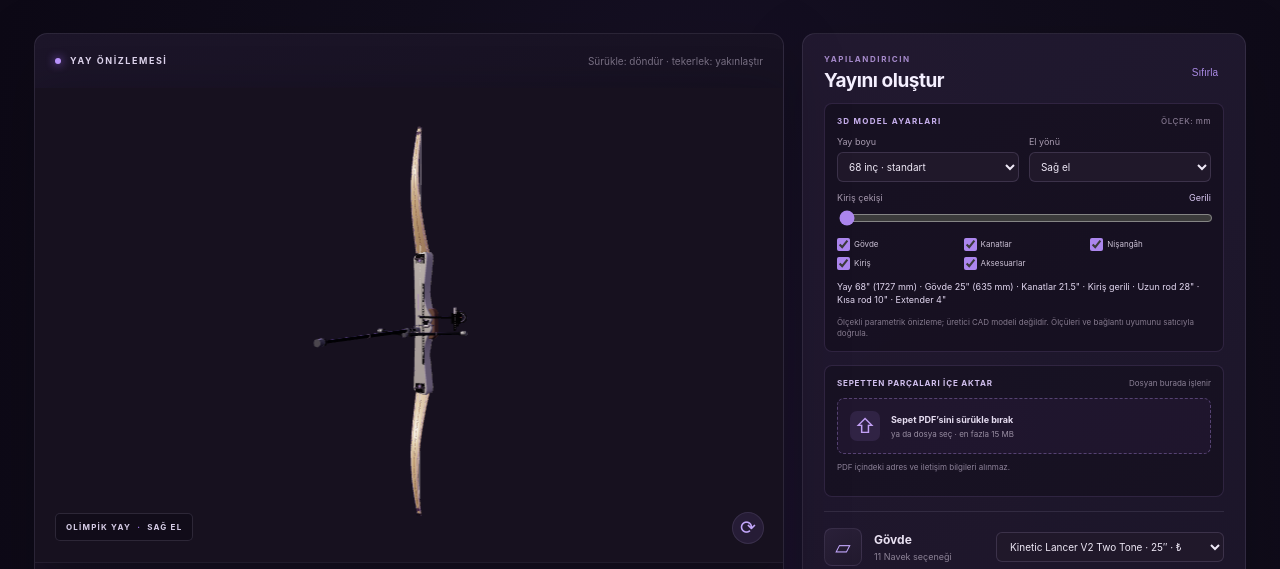
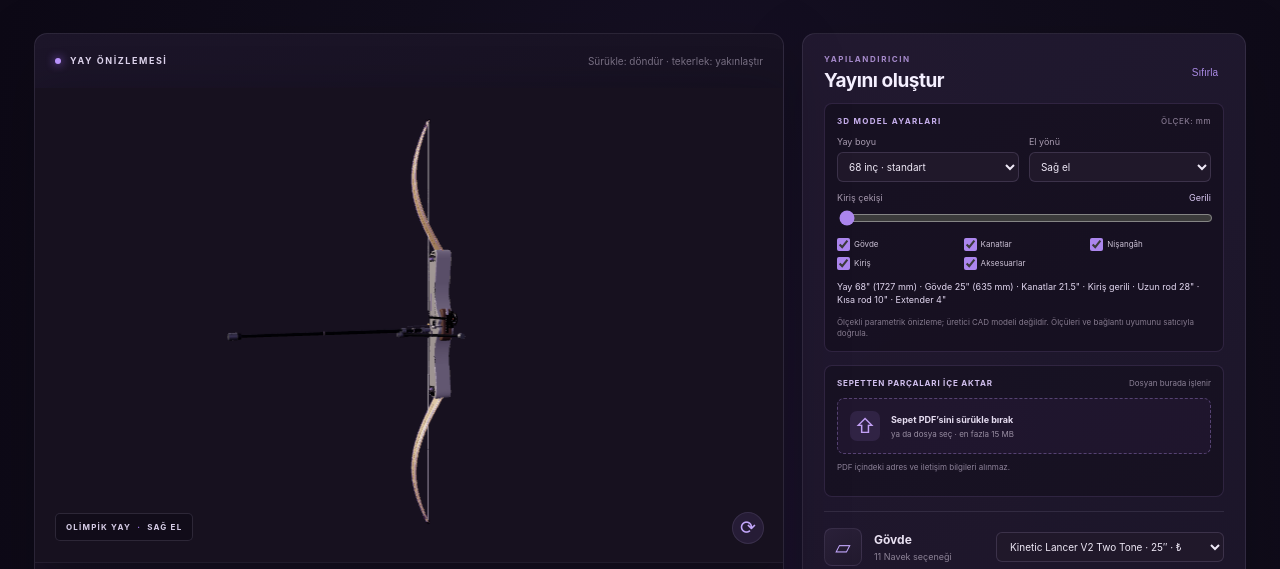
Before and after one commit to tahap0l/okculuk-alisveris-model, a website: page index.html in a window 1280 px wide. Shown: the part 231-800 px from the top of the page. Drawn offline with nearby package versions, Linux system fonts and the light colour scheme.

Commit message:
Fix string and limb orientation in bow model

```diff
--- a/index.html
+++ b/index.html
@@ -6,8 +6,8 @@
   <meta name="theme-color" content="#100b20" />
   <meta name="description" content="Navek okçuluk ürünlerini seçin, görsel önizlemede deneyin ve ürün uyumluluğu için doğrulanmış bilgilere bakın." />
   <title>OkForm — Yayını kendin kur</title>
-  <link rel="stylesheet" href="./styles.css?v=navek-3d-8" />
-  <link rel="stylesheet" href="./navek.css?v=navek-3d-8" />
+  <link rel="stylesheet" href="./styles.css?v=navek-3d-9" />
+  <link rel="stylesheet" href="./navek.css?v=navek-3d-9" />
   <script type="importmap">
     {"imports":{"three":"https://cdn.jsdelivr.net/npm/three@0.186.0/build/three.module.js","three/addons/":"https://cdn.jsdelivr.net/npm/three@0.186.0/examples/jsm/"}}
   </script>
@@ -33,6 +33,6 @@
   </main>
   <dialog id="summaryDialog"><div class="dialog-inner"><button class="dialog-close" id="closeDialog" aria-label="Kapat">×</button><div class="eyebrow small">YAPILANDIRMA ÖZETİ</div><h2>Seçimlerin hazır.</h2><p>Fiyatlar 10.10.2026 tarihinde Navek ürün sayfalarından kontrol edilmiştir ve değişebilir. Rod boyları 3D model ayarıdır; fiyat ve stok varyantını Navek’te doğrula. Önizleme renkleri satıcı varyantı değildir.</p><div id="summaryContent"></div><button class="summary-button full" id="copySummary">Özeti kopyala <span>↗</span></button></div></dialog>
   <div id="toast" class="toast" role="status"></div>
-  <script type="module" src="./src/main.js?v=navek-3d-8"></script>
+  <script type="module" src="./src/main.js?v=navek-3d-9"></script>
 </body>
 </html>
--- a/src/main.js
+++ b/src/main.js
@@ -1,5 +1,5 @@
-import { partCatalog, partMeta, initialSelection, initialColors, selectedPart, evaluateCompatibility, getPartCompatibility, calculateTotal } from "./catalog.js?v=navek-3d-8";
-import { createBowRenderer } from "./renderer.js?v=navek-3d-8";
+import { partCatalog, partMeta, initialSelection, initialColors, selectedPart, evaluateCompatibility, getPartCompatibility, calculateTotal } from "./catalog.js?v=navek-3d-9";
+import { createBowRenderer } from "./renderer.js?v=navek-3d-9";
 
 const $ = id => document.getElementById(id);
 const selection = { ...initialSelection }, colors = { ...initialColors };
--- a/src/modeling.js
+++ b/src/modeling.js
@@ -1,5 +1,10 @@
 export const MILLIMETERS_PER_INCH = 25.4;
+export const STRING_BRACE_HEIGHT_MM = 55;
 export const SUPPORTED_BOW_LENGTHS_INCHES = Object.freeze([66, 68, 70]);
+
+export function getStringTipOffsetMm(drawMm = 0) {
+  return STRING_BRACE_HEIGHT_MM + Math.max(0, Number(drawMm) || 0) * 0.12;
+}
 
 export function getRiserLengthInches(part) {
   const parsed = Number(part?.riserLengthInches ?? String(part?.dimensions ?? "").match(/[\d.]+/)?.[0]);
--- a/src/renderer.js
+++ b/src/renderer.js
@@ -1,6 +1,6 @@
 import * as THREE from "three";
 import { OrbitControls } from "three/addons/controls/OrbitControls.js";
-import { calculateModelDimensions, getRiserLengthInches } from "./modeling.js?v=3d-model-3";
+import { calculateModelDimensions, getRiserLengthInches, getStringTipOffsetMm, STRING_BRACE_HEIGHT_MM } from "./modeling.js?v=navek-3d-9";
 
 const DEFAULTS = { riser: "#7652b2", limbs: "#ded9e7", sight: "#28242e", string: "#ece5f4", longRod: "#28242e", shortRod: "#28242e", extender: "#28242e", vbar: "#9b8cae" };
 const COMPONENTS = ["riser", "limbs", "sight", "string", "accessories"];
@@ -142,7 +142,7 @@ function buildLimb(sign, dimensions, style = "generic", drawMm = 0) {
   const sample = t => ({
     y: sign * (dimensions.riserLengthMm / 2 - 4 + (dimensions.limbTipOffsetMm - dimensions.riserLengthMm / 2) * t),
     x: 1 + (style.includes("formula") ? 20 : 14) * profile[2] * Math.sin(Math.PI * t) - 4 * t,
-    z: 2 + (style.includes("foam") ? 112 : style.includes("bamboo") ? 94 : 102) * Math.sin(Math.PI * t) + 28 * t + drawMm * (0.12 * t + 0.11 * Math.sin(Math.PI * t)),
+    z: 2 + (style.includes("foam") ? 112 : style.includes("bamboo") ? 94 : 102) * Math.sin(Math.PI * t) + (STRING_BRACE_HEIGHT_MM - 2) * t + drawMm * (0.12 * t + 0.11 * Math.sin(Math.PI * t)),
     width: THREE.MathUtils.lerp((style.includes("foam") ? 27 : style.includes("b1") ? 34 : 31) * profile[0], (style.includes("foam") ? 7.5 : 8.5) * profile[0], Math.pow(t, 0.84)),
     depth: THREE.MathUtils.lerp((style.includes("foam") ? 7 : 8.5) * profile[1], 3.3 * profile[1], t)
   });
@@ -225,8 +225,8 @@ function makeSight(group, handedness, color, part = {}) {
 }
 function makeString(group, dimensions, color, part = {}, drawMm = 0) {
   const tip = dimensions.limbTipOffsetMm;
-  const tipZ = 30 + drawMm * 0.12;
-  const points = [new THREE.Vector3( -3, -tip, tipZ), new THREE.Vector3(0, 0, tipZ + drawMm), new THREE.Vector3(3, tip, tipZ)];
+  const tipZ = getStringTipOffsetMm(drawMm);
+  const points = [new THREE.Vector3(-3, -tip, tipZ), new THREE.Vector3(0, 0, tipZ + drawMm), new THREE.Vector3(-3, tip, tipZ)];
   const curve = new THREE.CatmullRomCurve3(points);
   const style = part.modelStyle ?? "generic";
   const thickness = style.includes("dacron") || style.includes("b50") ? 2.05 : style.includes("fastflight") ? 1.35 : style.includes("8125") ? 1.5 : 1.7;
@@ -435,8 +435,7 @@ export function createBowRenderer(canvas) {
       for (const key of IMPORTED_COMPONENTS) importedGroups[key].visible = key === "accessories" ? visible.accessories : visible[key];
       const rodDepth = rodLength(selectedAccessories.longRod, 28) + rodLength(selectedAccessories.extender, 4) + 180;
       signature = next;
-      const distance = dimensions.bowLengthMm * 1.72 + rodDepth * 0.32;
-      camera.position.set(dimensions.bowLengthMm * 0.82, dimensions.bowLengthMm * 0.11, distance);
+      camera.position.set(dimensions.bowLengthMm * 1.72, dimensions.bowLengthMm * 0.11, dimensions.bowLengthMm * 0.82 + rodDepth * 0.32);
       camera.near = Math.max(1, dimensions.bowLengthMm / 1500); camera.far = dimensions.bowLengthMm * 10; camera.updateProjectionMatrix();
       controls.target.set(0, 0, rodDepth * 0.15); controls.minDistance = dimensions.bowLengthMm * 0.82; controls.maxDistance = dimensions.bowLengthMm * 3.7; controls.update(); controls.saveState();
     }
```
Also changed, not shown: test/renderer.test.js (+9 -1 lines).
